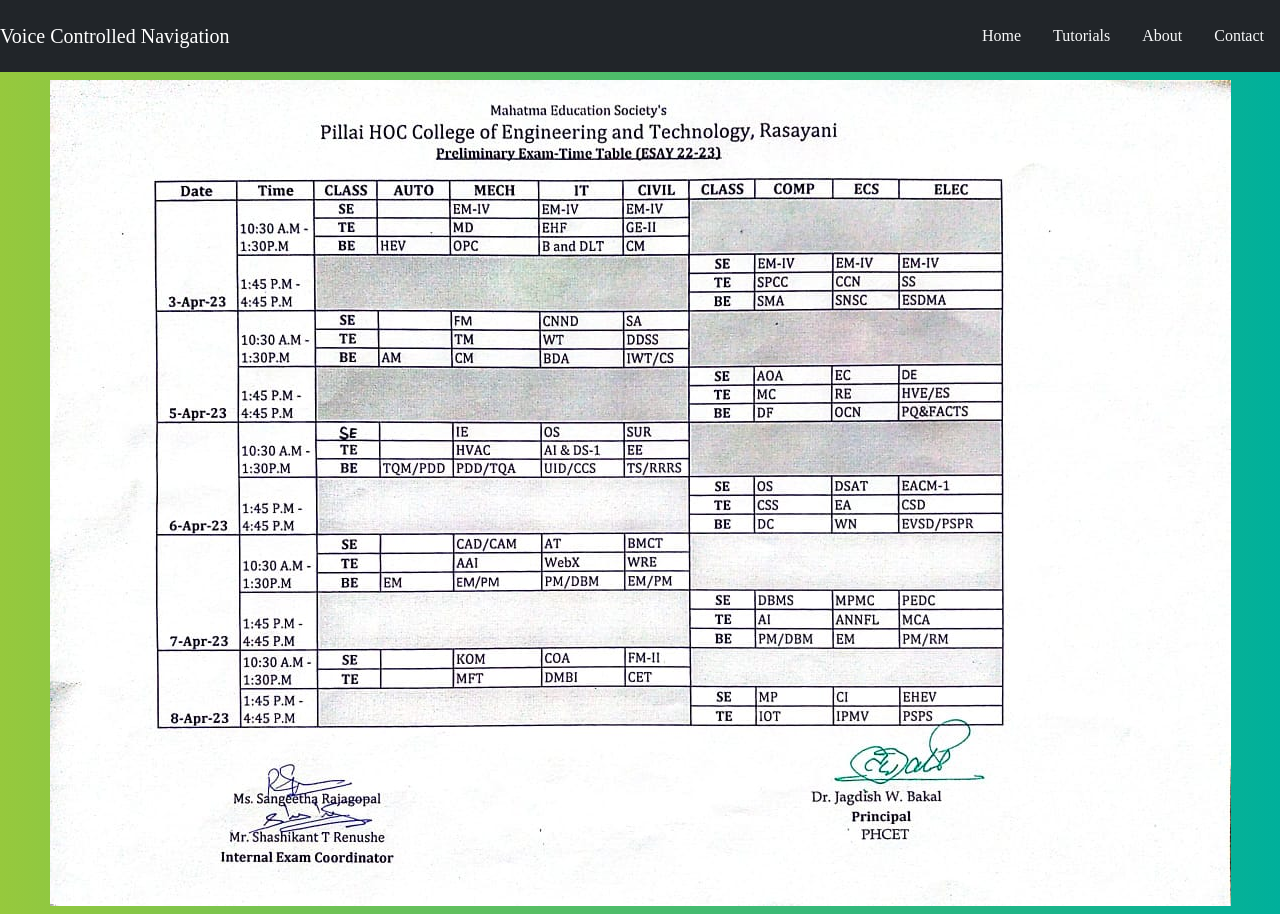
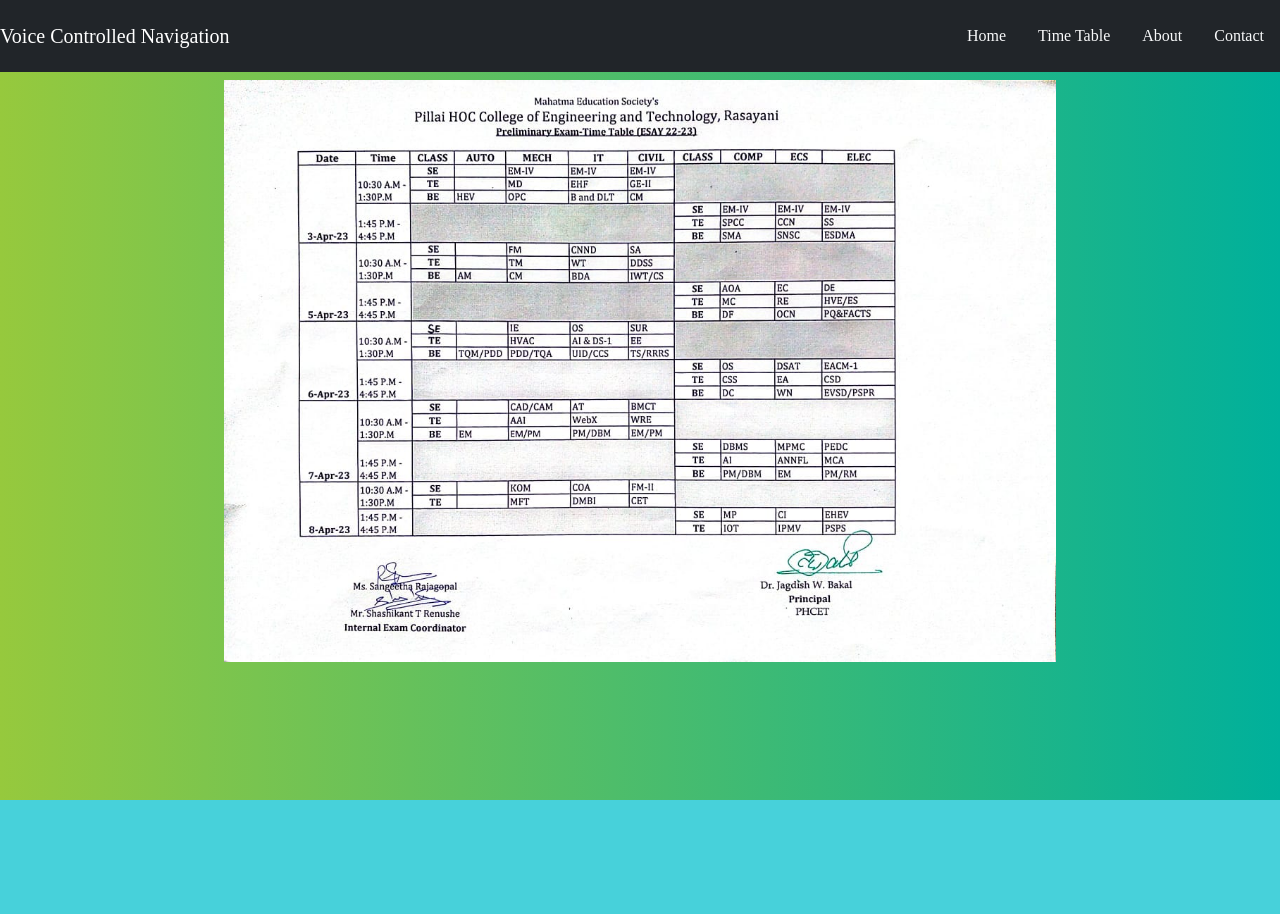
Before and after one commit to rajatrai30/Voice-Automated-WebApp, a React (Vite) app: page /tutorials in a window 1280 px wide. After the commit the page ends 800 px from the top, so only its background shows below. Built offline with nearby package versions, Linux system fonts and the light colour scheme.

Commit message:
img commit2

```diff
--- a/src/components/UI/Navbar/Navbar.jsx
+++ b/src/components/UI/Navbar/Navbar.jsx
@@ -17,7 +17,7 @@
           </li>
           <li className="nav-item">
             <Link to="/tutorials" className="nav-link text-light">
-              Tutorials
+              Time Table
             </Link>
           </li>
           <li className="nav-item">
--- a/src/components/UI/Tutorials/Tutorials.css
+++ b/src/components/UI/Tutorials/Tutorials.css
@@ -1,4 +1,6 @@
 .bannerImg {
-    display: block;
-    margin: auto;
+  display: block;
+  margin: auto;
+  height: 65%;
+  width: 65%;
 }
```
